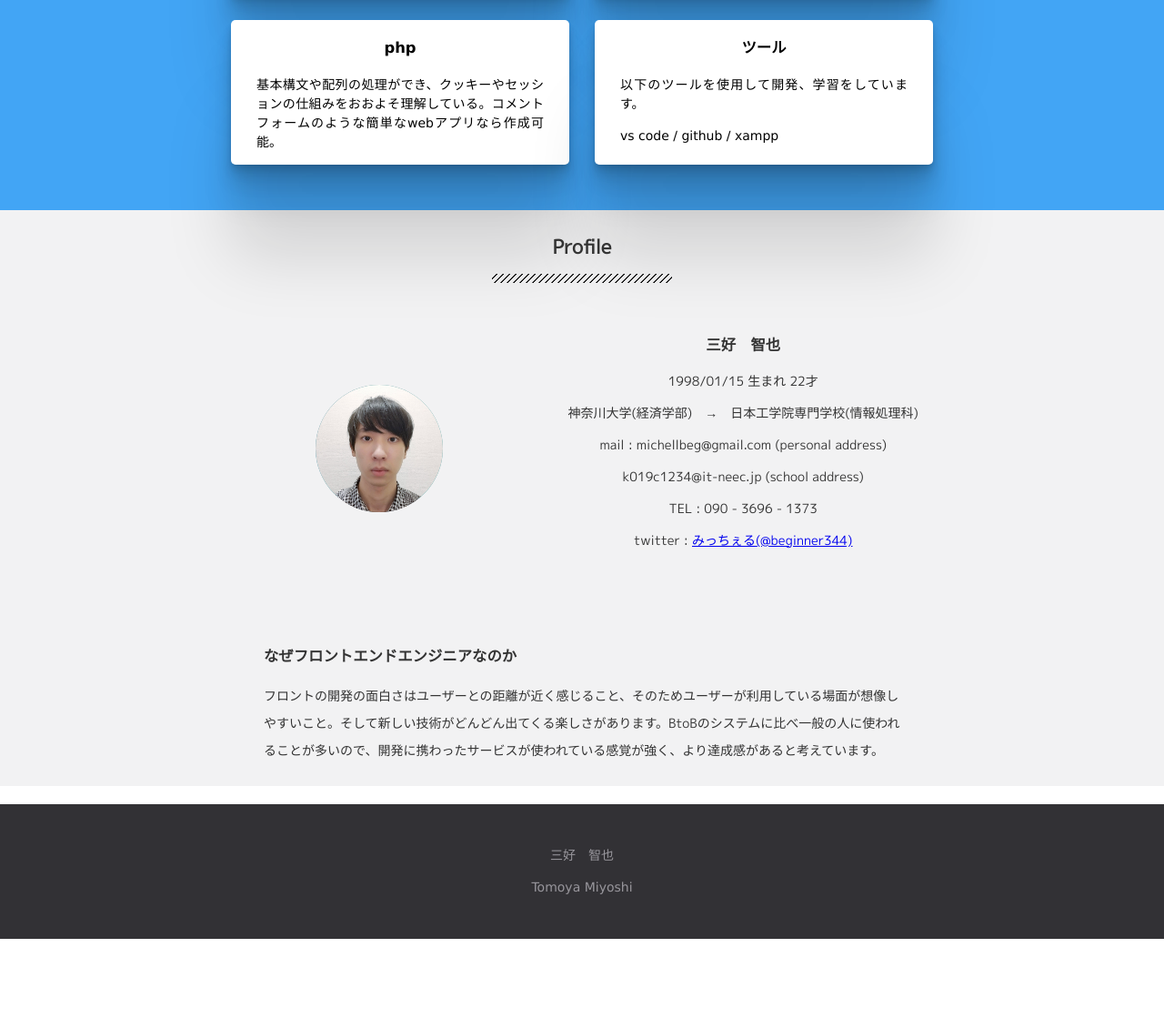
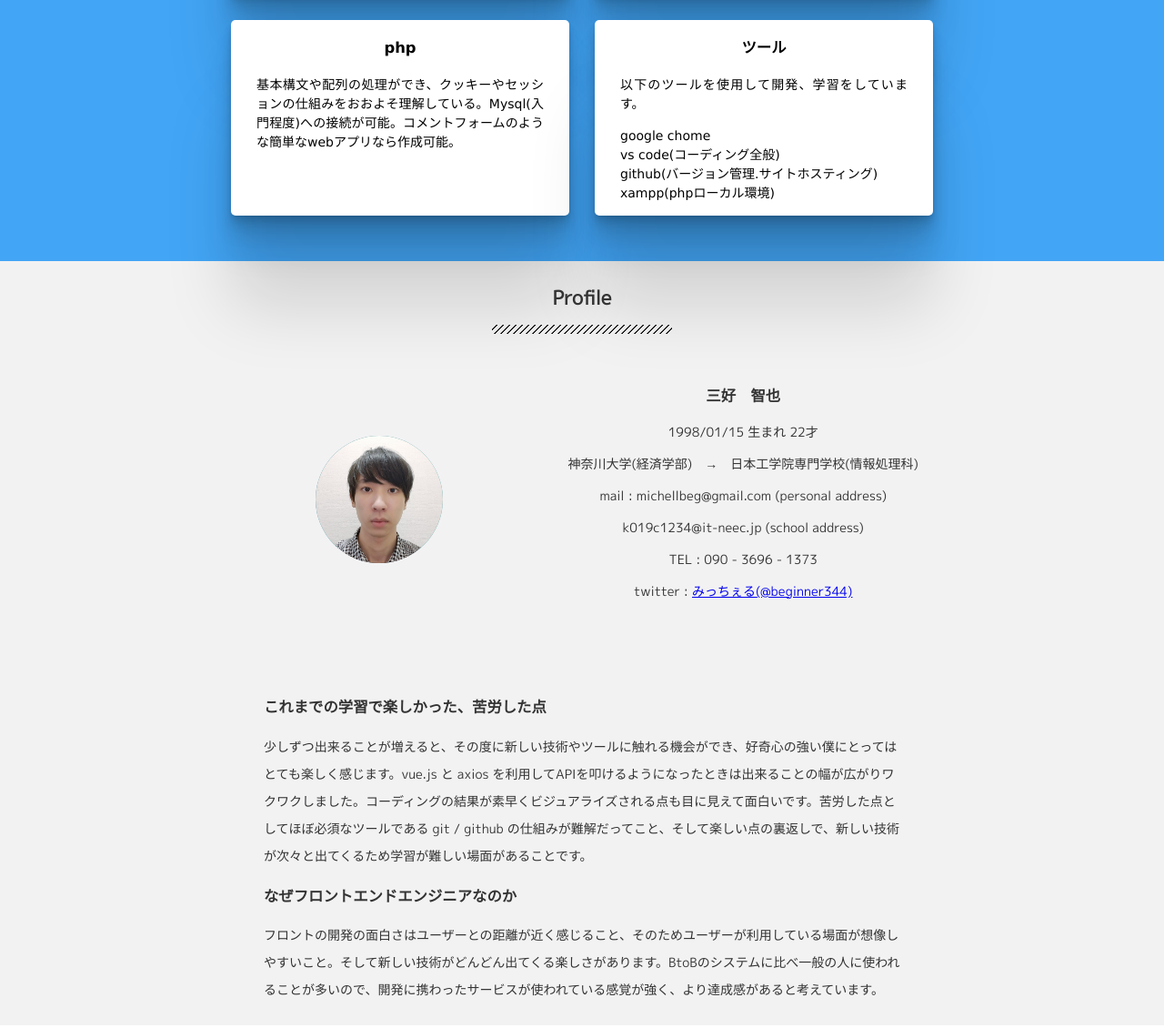
Before and after one commit to MichellBeg/michellbeg.github.io, a plain HTML site: page index.html in a window 1280 px wide. Shown: the part 1620-2750 px from the top of the page at 91% size. Before the commit the page ends 2652 px from the top, so only its background shows below. Drawn offline with Linux system fonts and the light colour scheme.

Commit message:
Add files via upload

```diff
--- a/index.html
+++ b/index.html
@@ -90,12 +90,12 @@
             </div>
             <div class="card-item">
                 <h3>php</h3>
-                <p>基本構文や配列の処理ができ、クッキーやセッションの仕組みをおおよそ理解している。コメントフォームのような簡単なwebアプリなら作成可能。</p>
+                <p>基本構文や配列の処理ができ、クッキーやセッションの仕組みをおおよそ理解している。Mysql(入門程度)への接続が可能。コメントフォームのような簡単なwebアプリなら作成可能。</p>
             </div>
             <div class="card-item">
                 <h3>ツール</h3>
                 <p>以下のツールを使用して開発、学習をしています。</p>
-                <p> vs code / github / xampp</p>
+                <p> google chome <br> vs code(コーディング全般) <br> github(バージョン管理.サイトホスティング) <br> xampp(phpローカル環境)</p>
             </div>
         </div>
     </section>
@@ -121,7 +121,8 @@
         </ul>
 
         <div class="a-ward">
-
+            <h3>これまでの学習で楽しかった、苦労した点</h3>
+            <p>少しずつ出来ることが増えると、その度に新しい技術やツールに触れる機会ができ、好奇心の強い僕にとってはとても楽しく感じます。vue.js と axios を利用してAPIを叩けるようになったときは出来ることの幅が広がりワクワクしました。コーディングの結果が素早くビジュアライズされる点も目に見えて面白いです。苦労した点としてほぼ必須なツールである git / github の仕組みが難解だってこと、そして楽しい点の裏返しで、新しい技術が次々と出てくるため学習が難しい場面があることです。</p>
             <h3>なぜフロントエンドエンジニアなのか</h3>
             <p>フロントの開発の面白さはユーザーとの距離が近く感じること、そのためユーザーが利用している場面が想像しやすいこと。そして新しい技術がどんどん出てくる楽しさがあります。BtoBのシステムに比べ一般の人に使われることが多いので、開発に携わったサービスが使われている感覚が強く、より達成感があると考えています。</p>
         </div>
```
